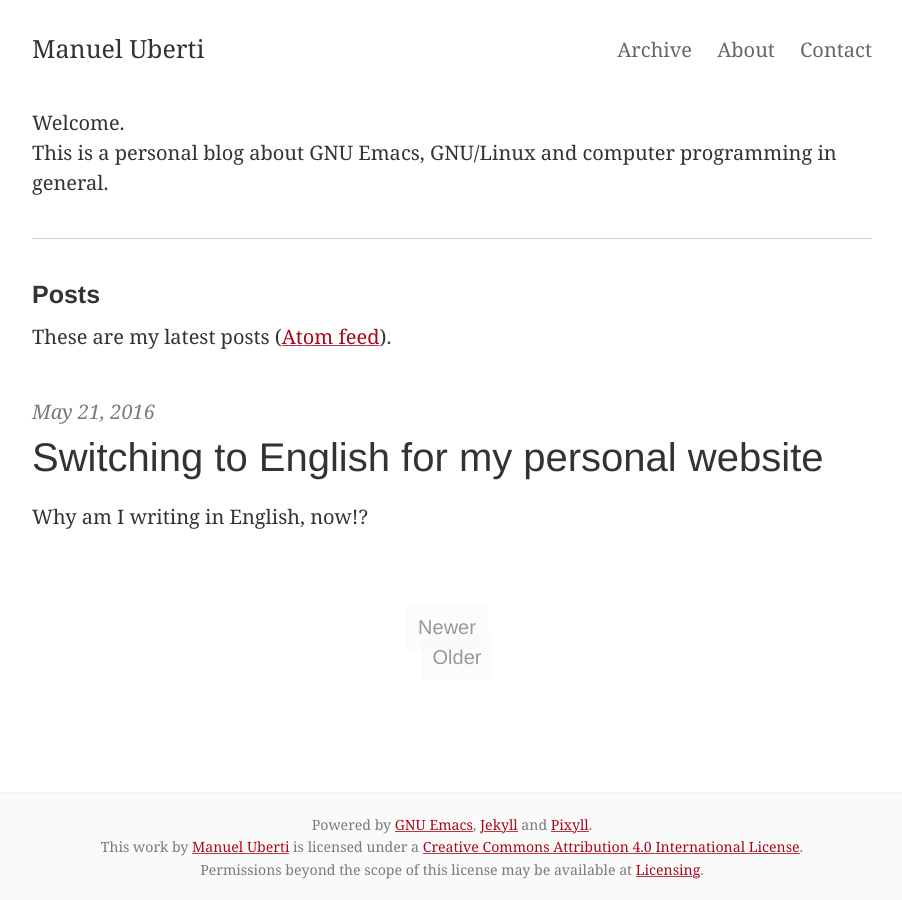
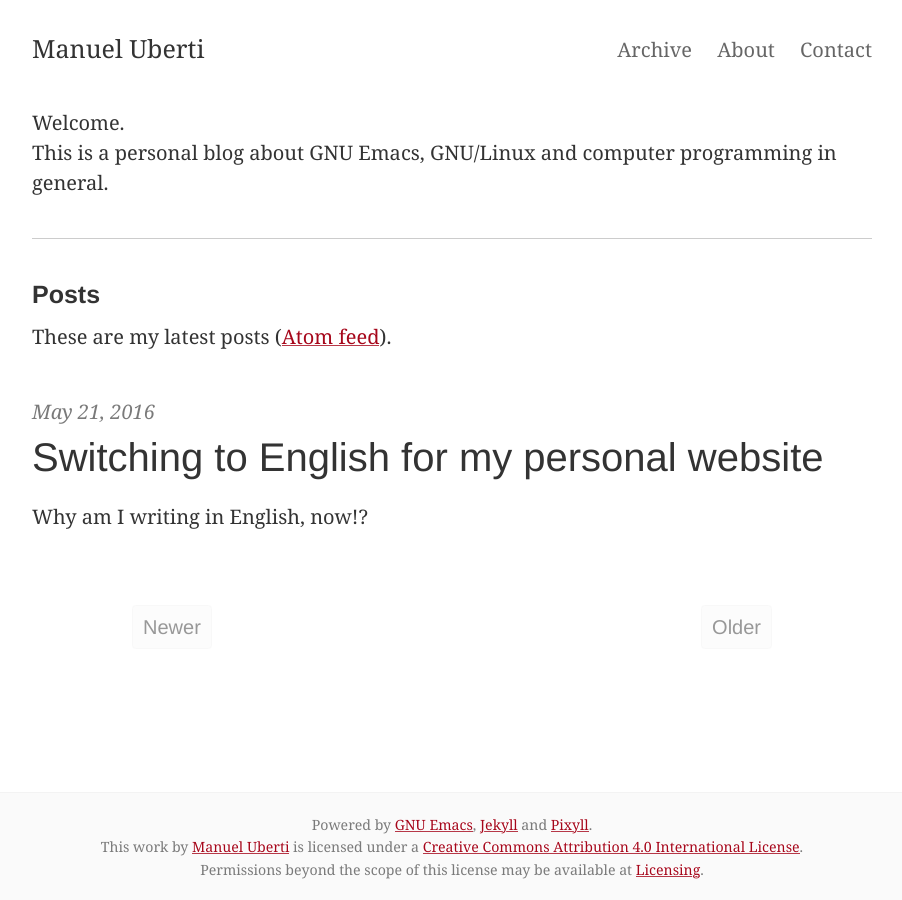
Before and after one commit to manuel-uberti/manuel-uberti.github.io, a Jekyll site: the page built from index.html, in a window 1280 px wide. Shown: the whole page, without its empty margins (188-1090 px from the left). Built offline with Jekyll 4.4.1, drawn with Linux system fonts in a browser that asks for light colours; the list of posts is cut into pages by our own code.

Commit message:
Fix buttons position

```diff
--- a/_includes/pagination.html
+++ b/_includes/pagination.html
@@ -1,5 +1,5 @@
 <div class="pagination clearfix mb1 mt4">
-    <div class="center-left">
+    <div class="left">
         {% if paginator.previous_page %}
         {% if paginator.page == 2 %}
         <a class="pagination-item" href="{{ site.baseurl }}/">{{ site.text.pagination.newer }}</a>
@@ -10,7 +10,7 @@
         <span class="pagination-item disabled">{{ site.text.pagination.newer }}</span>
         {% endif %}
     </div>
-    <div class="center-right">
+    <div class="right">
         {% if paginator.next_page %}
         <a class="pagination-item" href="{{ paginator.next_page_path }}">{{ site.text.pagination.older }}</a>
         {% else %}
--- a/_sass/_positions.scss
+++ b/_sass/_positions.scss
@@ -1,17 +1,9 @@
 .left {
   float: left;
+  padding-left: 5rem;
 }
 
 .right {
   float: right;
+  padding-right: 5rem;
 }
-
-.center-left {
-  float: center;
-  padding-right: .5rem;
-}
-
-.center-right {
-  float: center;
-  padding-left: .5rem;
-}
```
